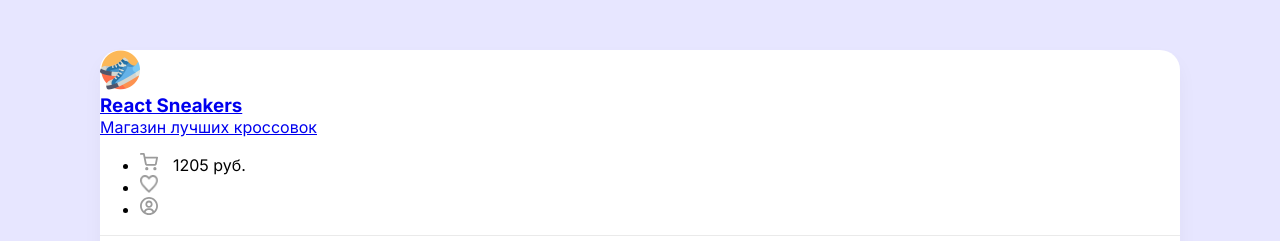
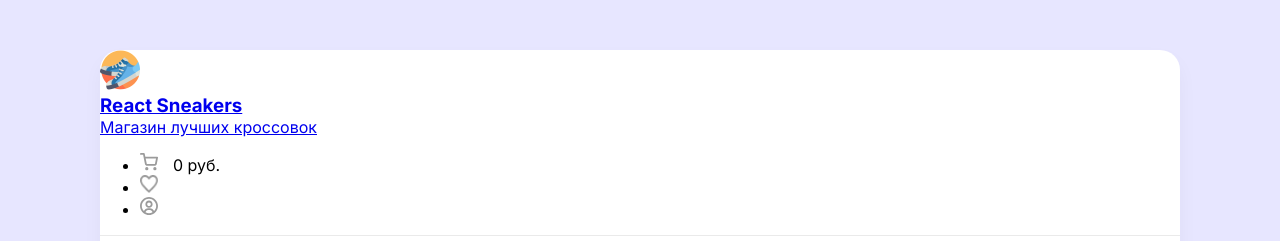
Before and after one commit to lizailyina/react-sneakers, a React (Create React App) app: page / in a window 1280 px wide. Shown: the top 241 px of the page. Built offline with nearby package versions, Linux system fonts and the light colour scheme; no server answers.

Commit message:
add total-price ligics to header and drawer

```diff
--- a/src/App.js
+++ b/src/App.js
@@ -35,7 +35,6 @@
   }, []);
 
   const onAddToCart = async (obj) => {
-    console.log(obj);
     if (cartItems.find((item) => item.id === obj.id)) {
       axios.delete(`https://63c21e388bb1ca34754e1bcc.mockapi.io/cart/${obj.id}`);
       setCartItems(prev => prev.filter(item => item.id !== obj.id))
@@ -43,7 +42,6 @@
       const { data } = await axios.post('https://63c21e388bb1ca34754e1bcc.mockapi.io/cart', obj);
       setCartItems((prev) => [...prev, data]);
     }
-    console.log(cartItems);
   };
 
   const onRemoveItem = (id) => {
--- a/src/components/Drawer.js
+++ b/src/components/Drawer.js
@@ -3,18 +3,15 @@
 import axios from "axios";
 
 import { AppContext } from "../App";
+import { useCart } from "../hooks/useCart";
 
 const delay = (ms) => new Promise((resolve) => setTimeout(resolve, ms));
 
 function Drawer({ onClose, onRemove, items = [] }) {
-
-  const { cartItems, setCartItems } = React.useContext(AppContext)
-
+  const { cartItems, setCartItems, totalPrice} = useCart();
   const [isOrderComplete, setIsOrderComplete] = React.useState(false);
   const [orderId, setOrderId] = React.useState(null);
   const [isLoading, setIsLoading] = React.useState(false);
-
-
 
   const onClickOrder = async () => {
     try {
@@ -71,12 +68,12 @@
                 <li>
                   <span>Итого:</span>
                   <div></div>
-                  <b>21 498 руб. </b>
+                  <b>{totalPrice} руб. </b>
                 </li>
                 <li>
                   <span>Налог 5%:</span>
                   <div></div>
-                  <b>1074 руб. </b>
+                  <b>{Math.round(totalPrice * 0.05)} руб. </b>
                 </li>
               </ul>
               <button disabled = {isLoading} onClick = {onClickOrder} className="greenButton">
--- a/src/components/Header.js
+++ b/src/components/Header.js
@@ -1,6 +1,12 @@
+import React from 'react';
 import { Link } from 'react-router-dom';
+import { AppContext } from '../App';
+import { useCart } from '../hooks/useCart';
 
 function Header(props) {
+
+  const { totalPrice} = useCart();
+
   return (
     <header className="d-flex justify-between align-center p-40">
       <Link to="/">
@@ -15,7 +21,7 @@
       <ul className="d-flex">
         <li onClick={props.onClickCart} className="mr-30 cu-p">
           <img width={18} height={18} src="/img/cart.svg" alt="Корзина" />
-          <span>1205 руб.</span>
+          <span>{totalPrice} руб.</span>
         </li>
         <li className="mr-20 cu-p">
           <Link to="/favorites">
--- /dev/null
+++ b/src/hooks/useCart.js
@@ -0,0 +1,9 @@
+import { AppContext } from "../App";
+import React from "react";
+
+export const useCart = () => {
+    const { cartItems, setCartItems } = React.useContext(AppContext);
+    const totalPrice = cartItems.reduce((sum, obj) => obj.price + sum, 0);
+
+    return { cartItems, setCartItems, totalPrice };
+}
```
